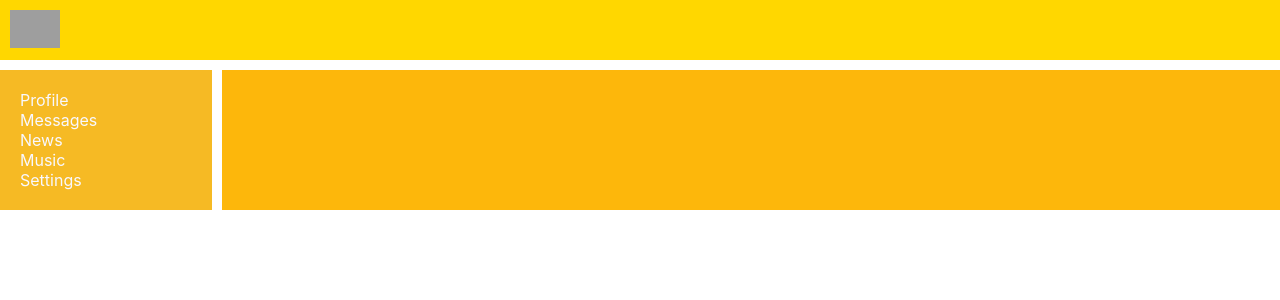
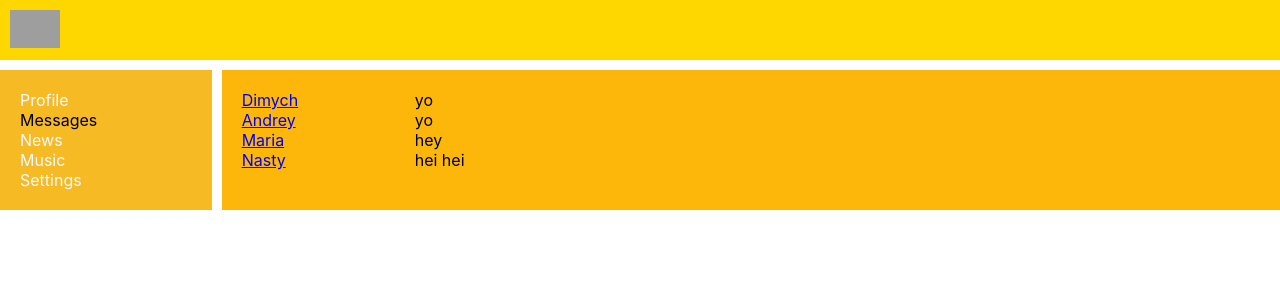
Before and after one commit to mayakovslky/samurai-way-main, a React (Create React App) app: page /dialogs in a window 1280 px wide. Shown: the top 300 px of the page. Built offline with nearby package versions, Linux system fonts and the light colour scheme; grey boxes are pictures that could not be loaded.

Commit message:
19. add new component ProfileInfo and new props, types for Dialogs

```diff
--- a/src/App.tsx
+++ b/src/App.tsx
@@ -17,7 +17,7 @@ function App() {
                 <Header/>
                 <Navbar/>
                 <div className='app-wrapper-content'>
-                    <Route path={'/messages'} component={Dialogs}/>
+                    <Route path={'/dialogs'} component={Dialogs}/>
                     <Route path={'/profile'} component={Profile}/>
                     <Route path={'/news'} component={News}/>
                     <Route path={'/music'} component={Music}/>
--- a/src/components/Dialogs/Dialogs.tsx
+++ b/src/components/Dialogs/Dialogs.tsx
@@ -1,19 +1,44 @@
 import React from "react";
 import s from './Dialogs.module.css';
+import {NavLink} from "react-router-dom";
+
+type DialogItemType = {
+    id: string
+    name: string
+}
+
+type MessageType = {
+    text: string
+}
+
+const DialogItem = (props: DialogItemType) => {
+    return (
+        <div className={s.dialog + ' ' + s.active}>
+            <NavLink to={props.id}>{props.name}</NavLink>
+        </div>
+    )
+}
+
+const Message = (props: MessageType) => {
+    return (
+        <div className={s.message}>{props.text}</div>
+    )
+}
 
 export const Dialogs = () => {
     return (
         <div className={s.dialogs}>
             <div className={s.dialogsItems}>
-                <div className={s.dialog + ' ' + s.active}>dimych</div>
-                <div className={s.dialog + ' ' + s.active}>andry</div>
-                <div className={s.dialog + ' ' + s.active}>vovich</div>
-                <div className={s.dialog + ' ' + s.active}>sema</div>
+                <DialogItem id='1' name='Dimych'/>
+                <DialogItem id='2' name='Andrey'/>
+                <DialogItem id='3' name='Maria'/>
+                <DialogItem id='4' name='Nasty'/>
             </div>
             <div className={s.messages}>
-                <div className={s.message}>yo</div>
-                <div className={s.message}>hey</div>
-                <div className={s.message}>hei hei</div>
+                <Message text='yo'/>
+                <Message text='yo'/>
+                <Message text='hey'/>
+                <Message text='hei hei'/>
             </div>
         </div>
     )
--- a/src/components/Navbar/Navbar.tsx
+++ b/src/components/Navbar/Navbar.tsx
@@ -9,7 +9,7 @@ export const Navbar = () => {
                 <NavLink to={'/profile'} activeClassName={s.activeLink}>Profile</NavLink>
             </div>
             <div className={s.item}>
-                <NavLink to={'/messages'} activeClassName={s.activeLink}>Messages</NavLink>
+                <NavLink to={'/dialogs'} activeClassName={s.activeLink}>Messages</NavLink>
             </div>
             <div className={s.item}>
                 <NavLink to={'/news'} activeClassName={s.activeLink}>News</NavLink>
--- a/src/components/Profile/MyPosts/MyPosts.module.css
+++ b/src/components/Profile/MyPosts/MyPosts.module.css
@@ -0,0 +1,7 @@
+.postBlock {
+    padding: 10px;
+}
+
+.posts {
+    margin-top: 10px;
+}
--- a/src/components/Profile/MyPosts/MyPosts.tsx
+++ b/src/components/Profile/MyPosts/MyPosts.tsx
@@ -5,9 +5,11 @@ import {Post} from "./Post/Post";
 export const MyPosts = () => {
 
     return (
-        <div>
-            My posts
-            <textarea name="" id=""></textarea>
+        <div className={s.postBlock}>
+            <h3>My posts</h3>
+            <div>
+                <textarea></textarea>
+            </div>
             <button>Add post</button>
             <div className={s.posts}>
                 <Post message='Hi, how are you?' likesCount='23'/>
--- a/src/components/Profile/Profile.tsx
+++ b/src/components/Profile/Profile.tsx
@@ -1,16 +1,12 @@
 import React from "react";
 import s from './Profile.module.css';
 import {MyPosts} from "./MyPosts/MyPosts";
+import {ProfileInfo} from "./ProfileInfo/ProfileInfo";
 
 export const Profile = () => {
     return (
         <div>
-            <div>
-                <img src="https://i.pinimg.com/564x/10/3e/39/103e39b7d430b671138040029cf366af.jpg" alt="Picture"/>
-            </div>
-            <div>
-                avatar + description
-            </div>
+            <ProfileInfo/>
              <MyPosts/>
         </div>
     )
--- /dev/null
+++ b/src/components/Profile/ProfileInfo/ProfileInfo.tsx
@@ -0,0 +1,15 @@
+import React from "react";
+import s from './ProfileInfo.module.css';
+
+export const ProfileInfo = () => {
+    return (
+        <div>
+            <div>
+                <img src="https://i.pinimg.com/564x/10/3e/39/103e39b7d430b671138040029cf366af.jpg" alt="Picture"/>
+            </div>
+            <div>
+                avatar + description
+            </div>
+        </div>
+    )
+}
```
Also changed, not shown: src/components/Profile/ProfileInfo/ProfileInfo.module.css (added).
